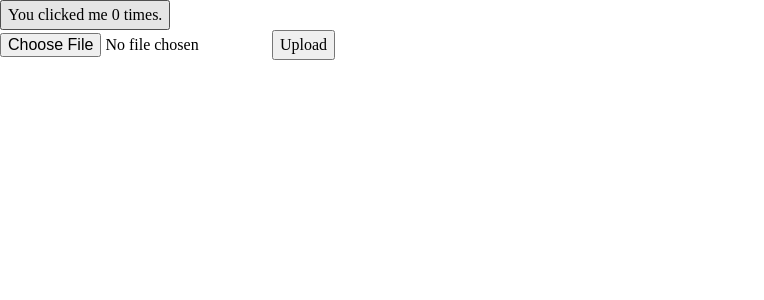
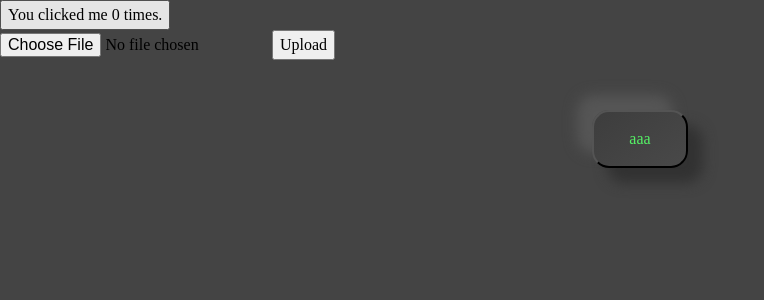
Before and after one commit to scla-sagauniv/gabaithon202309_team3_fe, a Vue app: page / in a window 1280 px wide. Shown: the top 300 px of the page, without its empty margins (0-764 px from the left). Built offline with nearby package versions, Linux system fonts and the light colour scheme; no server answers; what @azure/storage-blob would draw is missing.

Commit message:
#8 add ボタンコンポーネントの作成

```diff
--- a/src/App.vue
+++ b/src/App.vue
@@ -1,14 +1,25 @@
 <script setup>
   import Hello from './components/Hello.vue';
   import BlobUpload from './components/BlobUpload.vue';
+  import Button from './components/button.vue';
 </script>
 
 <template>
-  <div id="app">
-    <Hello />
-    <BlobUpload />
+  <div class="kuro" id="app">
+      <Hello />
+      <BlobUpload />
+      <Button  class="buttonsize" button="aaa"/>
   </div>
 </template>
 
 <style scoped>
+  .kuro{
+    background-color: #444444;
+    min-height: 100vh;
+  }
+  .buttonsize{
+    text-align: center;
+    padding: 50px;
+  }
+
 </style>
--- /dev/null
+++ b/src/components/Button.vue
@@ -0,0 +1,25 @@
+<script setup>
+import { ref } from "vue";
+let count = ref(0);
+defineProps(['button']);
+</script>
+
+<template>
+    <div>
+        <button type="button" class="name" value="value">{{ button }}</button>
+    </div>
+</template>
+
+
+<style>
+   .name{
+    border-radius: 17px;
+    background: linear-gradient(145deg, #3d3d3d, #494949);
+    box-shadow:  15px 15px 13px #323232,
+                -15px -15px 13px #565656;
+    color: #55F065;
+    text-align: center;
+    padding: 15px 35px;
+    font-size: 20px;
+  }
+</style>
--- a/src/components/Hello.vue
+++ b/src/components/Hello.vue
@@ -13,4 +13,6 @@
 
 
 <style>
+
+
 </style>
```
